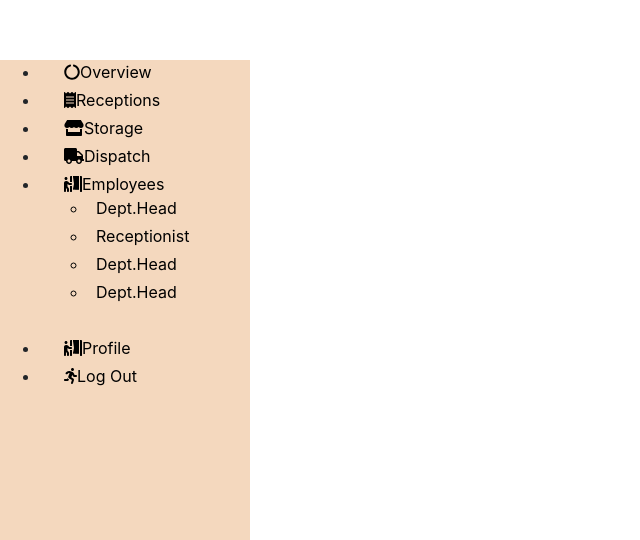
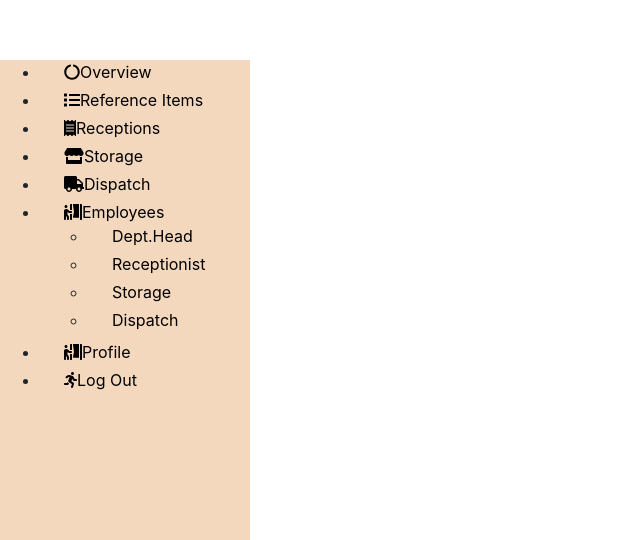
Before and after one commit to Hendrick-W/storage_app_frontend, a React (Create React App) app: page /NavBar in a window 1280 px wide. Shown: the part 260-800 px from the top of the page, without its empty margins (0-640 px from the left). Built offline with nearby package versions, Linux system fonts and the light colour scheme.

Commit message:
Adding reference items in nav bar

```diff
--- a/src/Component/Navbar.jsx
+++ b/src/Component/Navbar.jsx
@@ -1,6 +1,6 @@
 import React from 'react'
 import { FontAwesomeIcon } from '@fortawesome/react-fontawesome'
-import { faCircleNotch, faReceipt, faStore, faTruck, faPersonBooth, faRunning } from '@fortawesome/free-solid-svg-icons'
+import { faCircleNotch, faReceipt, faStore, faTruck, faPersonBooth, faRunning, faList } from '@fortawesome/free-solid-svg-icons'
 import { Link } from 'react-router-dom';
 import "./Navbar.scss";
 
@@ -13,6 +13,12 @@ function Navbar() {
             <Link to="/overview">
               <FontAwesomeIcon icon={faCircleNotch} />
               <span>Overview</span>
+            </Link>
+          </li>
+          <li className="nav-text">
+            <Link to="/reference_items">
+              <FontAwesomeIcon icon={faList} />
+              <span>Reference Items</span>
             </Link>
           </li>
           <li className="nav-text">
@@ -37,22 +43,29 @@ function Navbar() {
             <Link to="#" className="nav-text">
               <FontAwesomeIcon icon={faPersonBooth} />
               <span>Employees</span>
+            </Link>
             <ul>
               <li className="nav-text">
+                <Link to="/depthead" className="nav-text">
                   <span>Dept.Head</span>
+                </Link>
               </li>
               <li className="nav-text">
+                <Link to="/receptionist" className="nav-text">
                   <span>Receptionist</span>
+                </Link>
               </li>
               <li className="nav-text">
-                  <span>Dept.Head</span>
+                <Link to="/storage" className="nav-text">
+                  <span>Storage</span>
+                </Link>
               </li>
               <li className="nav-text">
-                  <span>Dept.Head</span>
+                <Link to="/dispatch" className="nav-text">
+                  <span>Dispatch</span>
+                </Link>
               </li>
-
             </ul>
-            </Link>
           </li>
           <li className="nav-text">
             <Link to="/Profile">
--- a/src/Component/home.jsx
+++ b/src/Component/home.jsx
@@ -28,7 +28,7 @@ const FormSignIn = (props) => {
   const onSubmit = (e) => {
     e.preventDefault();
     const data = {
-      nomoe_pegawai: email,
+      nomor_pegawai: email,
       password: password,
     };
     if (!email) {
@@ -39,9 +39,9 @@ const FormSignIn = (props) => {
       axios
         .post("https://wareapplaravel.herokuapp.com/api/login", data)
         .then((res) => {
-          console.log(res);
-          // localStorage.setItem("token", res.data.result.token);
-          // localStorage.setItem("id", res.data.result.user.id);
+          console.log(res)
+          // localStorage.setItem("token", res.data.token);
+          // localStorage.setItem("role", res.data.result.user.id);
           // alert(res.data.message);
           // window.location.href = "/";
         })
--- a/src/pages/Profile.jsx
+++ b/src/pages/Profile.jsx
@@ -10,7 +10,6 @@ function Profile() {
       <Navbar />
       <Header />
       <Homes />
-
     </div>
   );
 }
--- a/src/pages/home.jsx
+++ b/src/pages/home.jsx
@@ -8,7 +8,6 @@ function Home() {
     <div >
       <Header />
       <Homes />
-
     </div>
   );
 }
```
Also changed, not shown: src/Component/Profile.jsx (+0 -11 lines), 1 other file (tests, documents, lock files or other folders). Lines whose indentation alone changed are shown as unchanged.
